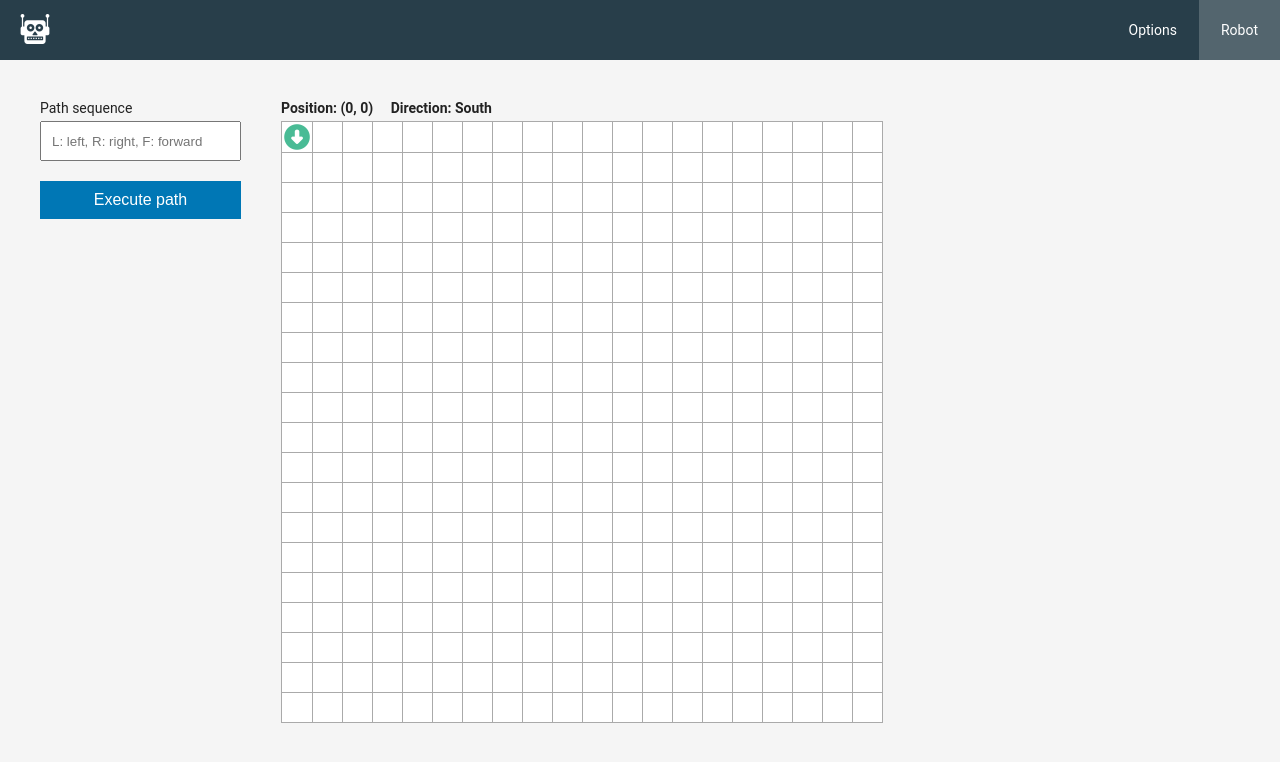
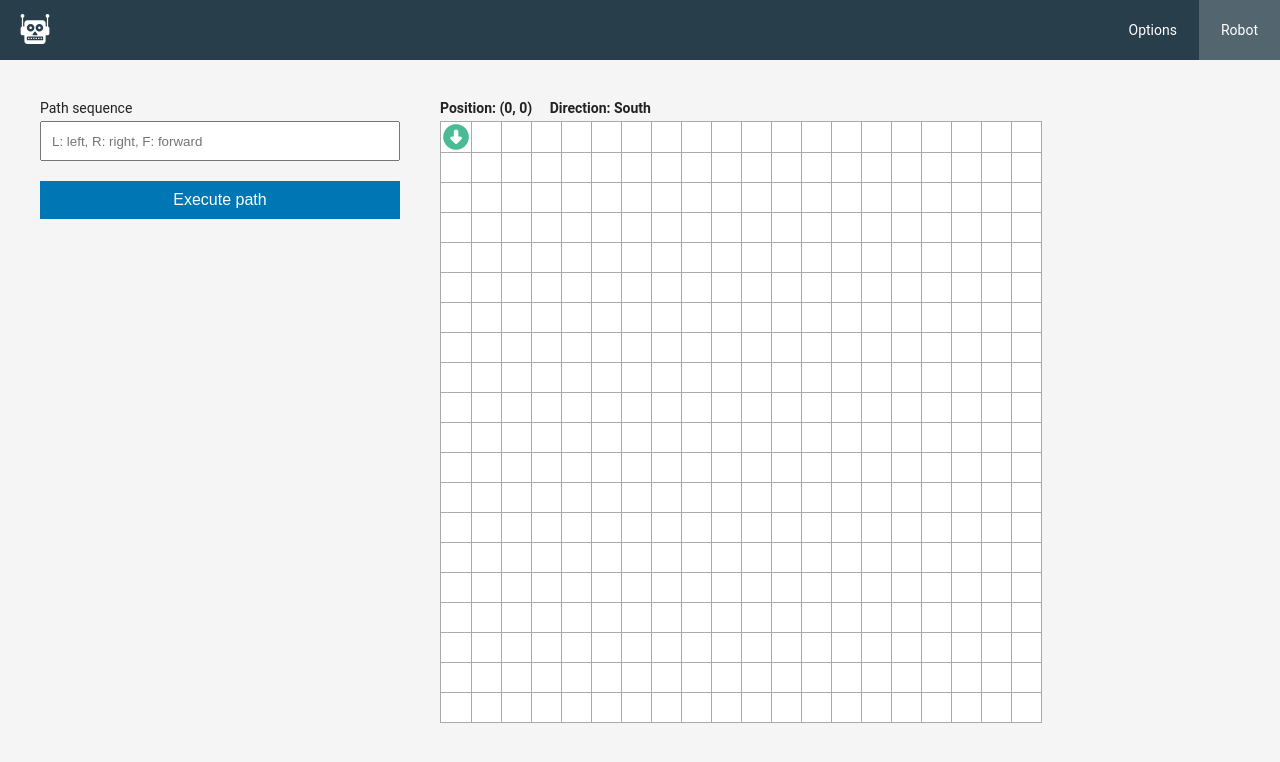
Before and after one commit to bellagamba/jayway-robot, an Angular app: page /robot in a window 1280 px wide. Shown: the top 762 px of the page. Built offline with nearby package versions, Linux system fonts and the light colour scheme; a small style sheet from the web is missing.

Commit message:
fixed grid form width

```diff
--- a/src/app/pages/robot-page/robot-page.component.scss
+++ b/src/app/pages/robot-page/robot-page.component.scss
@@ -7,7 +7,7 @@
   flex-direction: row;
   padding: $padding;
   #form {
-    max-width: $formWidth;
+    width: $formWidth;
   }
   #grid {
     flex: 1;
@@ -21,5 +21,8 @@
   :host {
     flex-direction: column;
     padding: 0;
+    #form {
+      width: 100%;
+    }
   }
 }
```
